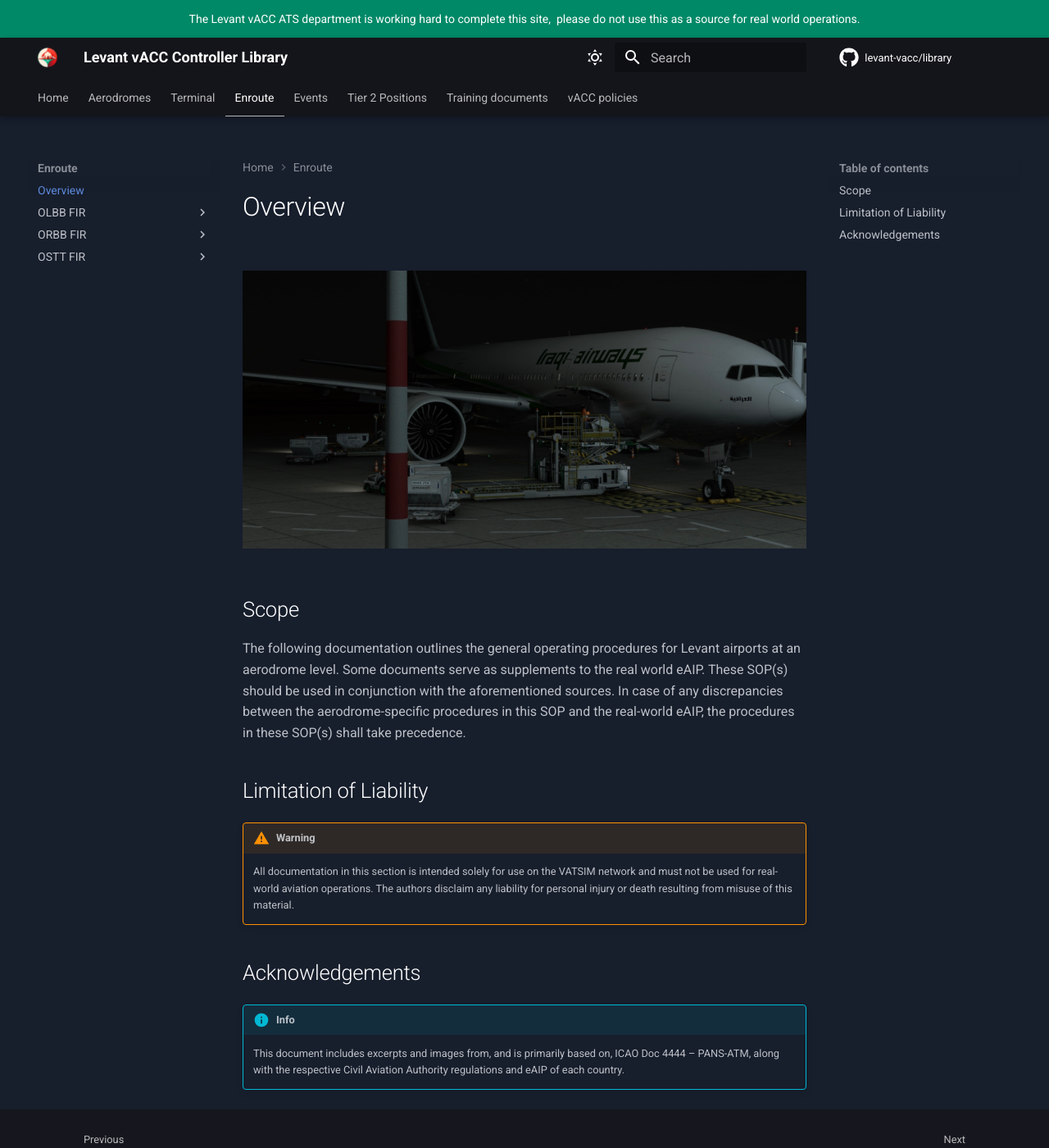
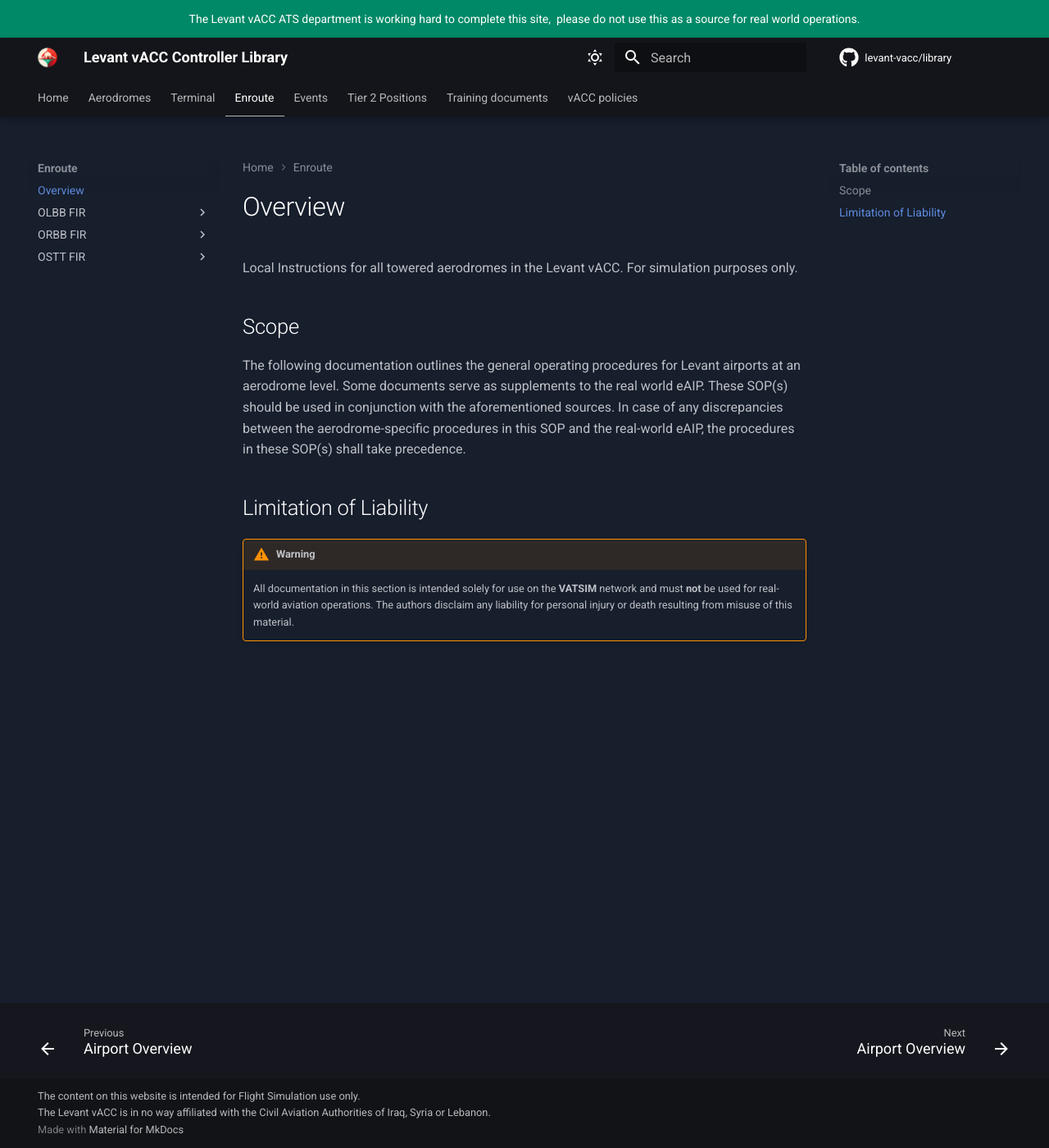
Before and after one commit to Levant-vACC/Levant-vACC-library, an MkDocs documentation site: the page built from docs/Enroute/index.md, in a window 1280 px wide and 1400 px high. Shown: the whole window at 82% size. Built offline with MkDocs 1.6.1 and Material for MkDocs 9.7.7, drawn with Linux system fonts in a browser that asks for light colours; comment, search, counter and statistics services are not loaded.

Commit message:
Update index.md

```diff
--- a/docs/Enroute/index.md
+++ b/docs/Enroute/index.md
@@ -1,17 +1,12 @@
 ---
   title: Aerodromes
 ---
-<figure markdown>
-![Aerodrome](img/banner.png)
-</figure>
+
+Local Instructions for all towered aerodromes in the Levant vACC. For simulation purposes only.
 
 ## Scope
 The following documentation outlines the general operating procedures for Levant airports at an aerodrome level. Some documents serve as supplements to the real world eAIP. These SOP(s) should be used in conjunction with the aforementioned sources. In case of any discrepancies between the aerodrome-specific procedures in this SOP and the real-world eAIP, the procedures in these SOP(s) shall take precedence.
 
 ## Limitation of Liability
 !!! warning
-    All documentation in this section is intended solely for use on the VATSIM network and must not be used for real-world aviation operations. The authors disclaim any liability for personal injury or death resulting from misuse of this material.
-
-## Acknowledgements
-!!! info
-    This document includes excerpts and images from, and is primarily based on, ICAO Doc 4444 – PANS-ATM, along with the respective Civil Aviation Authority regulations and eAIP of each country.
+    All documentation in this section is intended solely for use on the **VATSIM** network and must **not** be used for real-world aviation operations. The authors disclaim any liability for personal injury or death resulting from misuse of this material.
```
